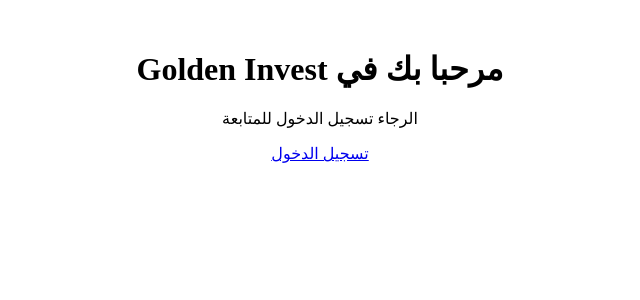
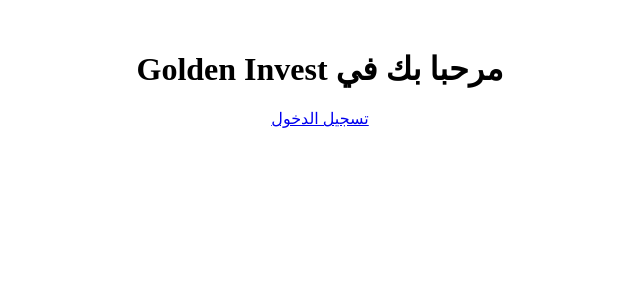
Before and after one commit to SAL-caesar/golden_invest, a Next.js app: page / in a window 1280 px wide. Shown: the top 300 px of the page, without its empty margins (426-1066 px from the left). Built offline with nearby package versions, Linux system fonts and the light colour scheme.

Commit message:
Update page.js

```diff
--- a/app/page.js
+++ b/app/page.js
@@ -2,7 +2,6 @@
   return (
     <div style={{textAlign:"center",marginTop:"50px"}}>
       <h1>مرحبا بك في Golden Invest</h1>
-      <p>الرجاء تسجيل الدخول للمتابعة</p>
       <a href="/auth/login">تسجيل الدخول</a>
     </div>
   );
```
